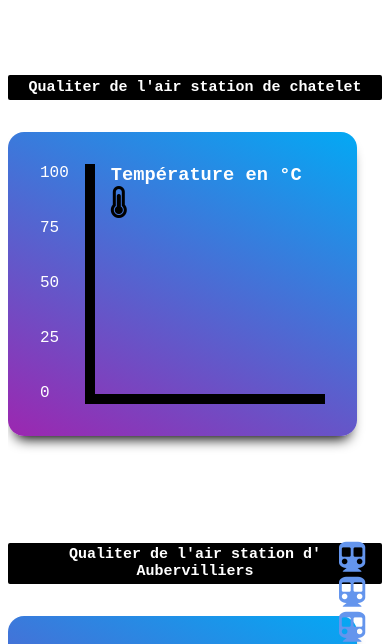
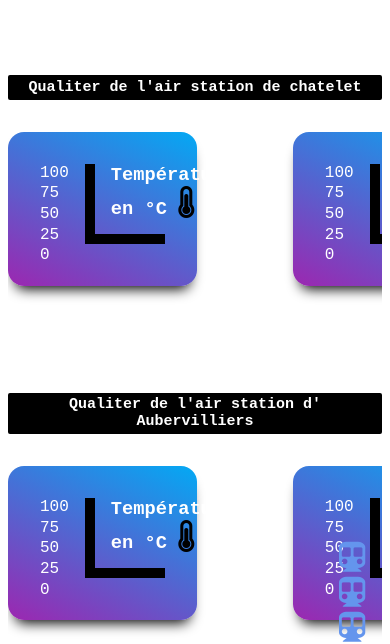
Before and after one commit to filouDeNesque/polution-station, a plain HTML site: page index.html in a window 390 px wide. Shown: the part 145-789 px from the top of the page. Drawn offline with Linux system fonts and the light colour scheme; no server answers; a web font is replaced by a local one.

Commit message:
width card

```diff
--- a/main.css
+++ b/main.css
@@ -26,8 +26,8 @@ a {
         padding : 0 0 2em 0;
     }
     .graph {
-        height: 15em !important;
-        width: 15em !important;
+        height: 5em !important;
+        width: 5em !important;
     }
 }
 
@@ -38,8 +38,8 @@ a {
     border-bottom: solid black;
     border-left: solid black;
     border-width: 10px;
-    height: 20em;
-    width: 20em;
+    height: 11em;
+    width: 11em;
     box-sizing: border-box;
     padding-left: 1em;
     position: relative;
```
